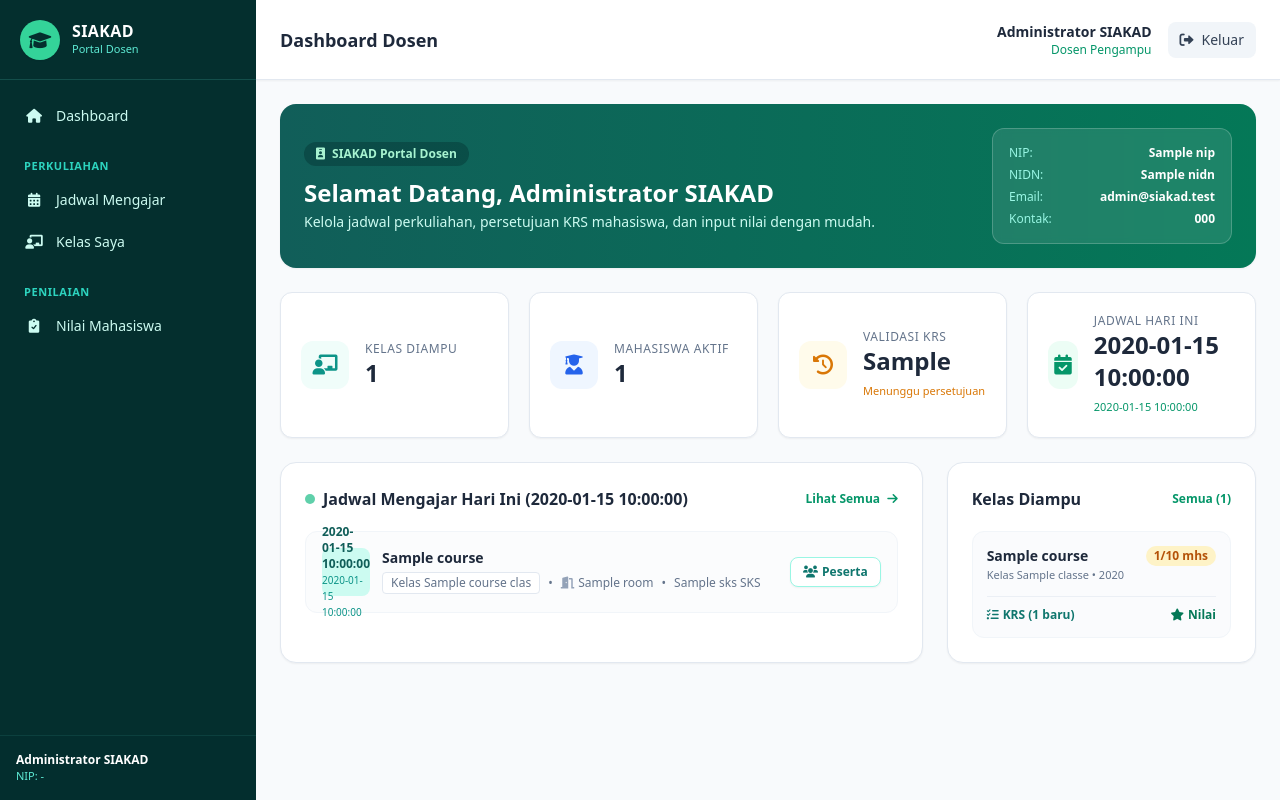
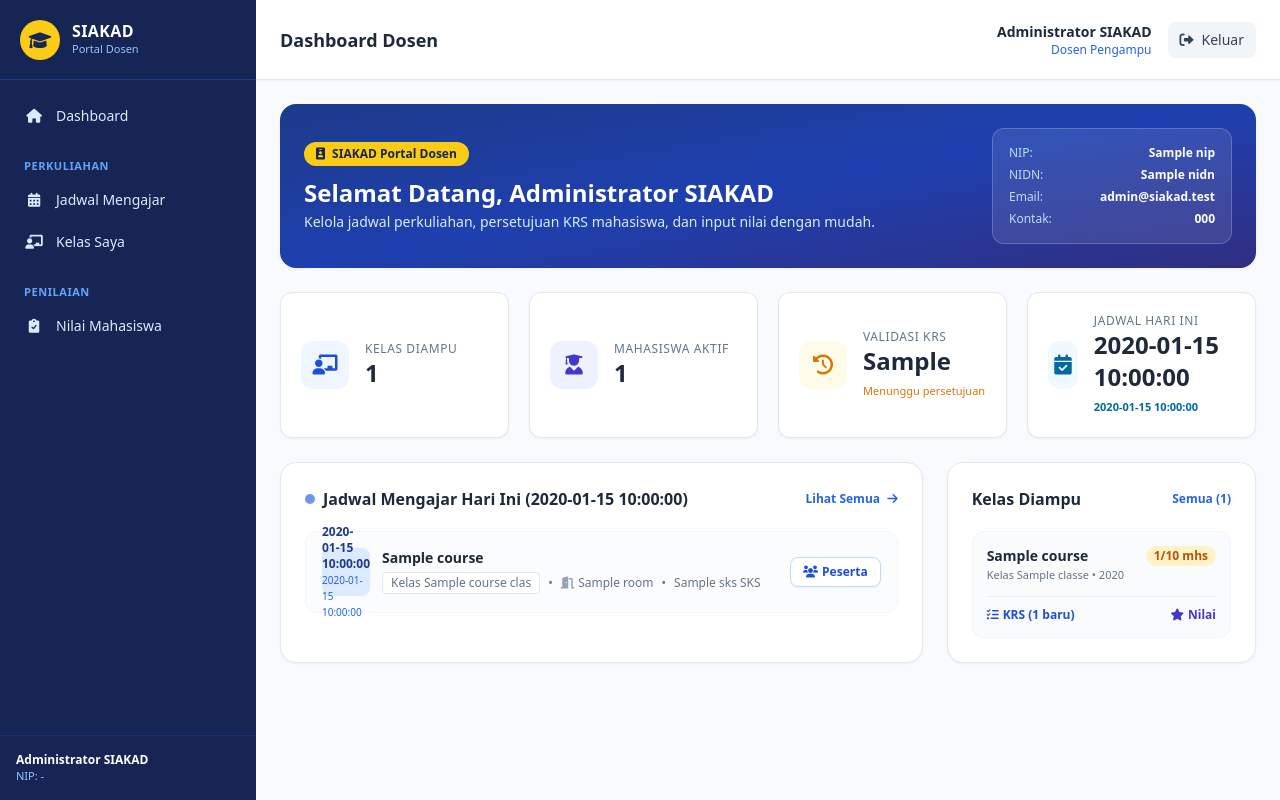
Before and after one commit to RyanIvan/project-kelompok-3B-prakpemro, a Laravel app: template resources/views/dosen/dashboard.blade.php in a window 1280 px wide. Run offline with Laravel 12, Linux system fonts and the light colour scheme; a user stored in the database is signed in; data comes from the database, SQL or seed files in the repository; tables that the repository leaves empty hold one stand-in row (values such as "Sample post"); the template is opened without the code that fills it: most values are stand-ins (such as "Sample title", 1, 10 or a date in 2020); some libraries are stand-ins or nearby versions.

Commit message:
warna
ganti warna dashboard dosen

```diff
--- a/resources/views/dosen/dashboard.blade.php
+++ b/resources/views/dosen/dashboard.blade.php
@@ -5,29 +5,29 @@
 @section('content')
 <div class="space-y-6">
     <!-- WELCOME CARD -->
-    <div class="bg-gradient-to-r from-teal-800 to-emerald-700 text-white rounded-2xl p-6 shadow-sm flex flex-col md:flex-row md:items-center justify-between gap-6">
+    <div class="bg-gradient-to-br from-blue-900 via-blue-800 to-indigo-900 text-white rounded-2xl p-6 shadow-sm flex flex-col md:flex-row md:items-center justify-between gap-6">
         <div>
-            <span class="inline-block px-3 py-1 bg-teal-950/40 text-emerald-200 text-xs font-semibold rounded-full mb-3">
+            <span class="inline-block px-3 py-1 bg-yellow-400 text-blue-950 text-xs font-bold rounded-full mb-3 shadow-sm">
                 <i class="fa-solid fa-id-badge mr-1"></i> SIAKAD Portal Dosen
             </span>
             <h2 class="text-2xl font-bold leading-tight">Selamat Datang, {{ auth()->user()->name }}</h2>
-            <p class="text-teal-100 text-sm mt-1">Kelola jadwal perkuliahan, persetujuan KRS mahasiswa, dan input nilai dengan mudah.</p>
+            <p class="text-blue-100 text-sm mt-1">Kelola jadwal perkuliahan, persetujuan KRS mahasiswa, dan input nilai dengan mudah.</p>
         </div>
         <div class="bg-white/10 backdrop-blur-sm rounded-xl p-4 border border-white/20 text-xs space-y-1.5 min-w-[240px]">
             <div class="flex justify-between">
-                <span class="text-teal-200">NIP:</span>
+                <span class="text-blue-200">NIP:</span>
                 <span class="font-semibold">{{ $lecturer->nip ?? '-' }}</span>
             </div>
             <div class="flex justify-between">
-                <span class="text-teal-200">NIDN:</span>
+                <span class="text-blue-200">NIDN:</span>
                 <span class="font-semibold">{{ $lecturer->nidn ?? '-' }}</span>
             </div>
             <div class="flex justify-between">
-                <span class="text-teal-200">Email:</span>
+                <span class="text-blue-200">Email:</span>
                 <span class="font-semibold">{{ auth()->user()->email }}</span>
             </div>
             <div class="flex justify-between">
-                <span class="text-teal-200">Kontak:</span>
+                <span class="text-blue-200">Kontak:</span>
                 <span class="font-semibold">{{ $lecturer->phone ?? '-' }}</span>
             </div>
         </div>
@@ -37,7 +37,7 @@
     <div class="grid grid-cols-1 sm:grid-cols-2 lg:grid-cols-4 gap-5">
         <!-- Kelas Diampu -->
         <div class="bg-white rounded-xl p-5 border border-slate-200 shadow-sm flex items-center gap-4">
-            <div class="w-12 h-12 rounded-xl bg-teal-50 text-teal-600 flex items-center justify-center text-xl">
+            <div class="w-12 h-12 rounded-xl bg-blue-50 text-blue-700 flex items-center justify-center text-xl">
                 <i class="fa-solid fa-chalkboard-user"></i>
             </div>
             <div>
@@ -48,7 +48,7 @@
 
         <!-- Mahasiswa Diajar -->
         <div class="bg-white rounded-xl p-5 border border-slate-200 shadow-sm flex items-center gap-4">
-            <div class="w-12 h-12 rounded-xl bg-blue-50 text-blue-600 flex items-center justify-center text-xl">
+            <div class="w-12 h-12 rounded-xl bg-indigo-50 text-indigo-700 flex items-center justify-center text-xl">
                 <i class="fa-solid fa-user-graduate"></i>
             </div>
             <div>
@@ -71,13 +71,13 @@
 
         <!-- Jadwal Hari Ini -->
         <div class="bg-white rounded-xl p-5 border border-slate-200 shadow-sm flex items-center gap-4">
-            <div class="w-12 h-12 rounded-xl bg-emerald-50 text-emerald-600 flex items-center justify-center text-xl">
+            <div class="w-12 h-12 rounded-xl bg-sky-50 text-sky-700 flex items-center justify-center text-xl">
                 <i class="fa-solid fa-calendar-check"></i>
             </div>
             <div>
                 <p class="text-xs font-medium text-slate-500 uppercase tracking-wider">Jadwal Hari Ini</p>
                 <h3 class="text-2xl font-bold text-slate-800">{{ $stats['today_schedules_count'] }}</h3>
-                <span class="text-[11px] text-emerald-600 font-medium">{{ $today }}</span>
+                <span class="text-[11px] text-sky-700 font-semibold">{{ $today }}</span>
             </div>
         </div>
     </div>
@@ -88,10 +88,10 @@
         <div class="lg:col-span-2 bg-white rounded-2xl p-6 border border-slate-200 shadow-sm">
             <div class="flex items-center justify-between mb-5">
                 <div class="flex items-center gap-2">
-                    <div class="w-2.5 h-2.5 bg-emerald-500 rounded-full animate-pulse"></div>
+                    <div class="w-2.5 h-2.5 bg-blue-600 rounded-full animate-pulse"></div>
                     <h3 class="font-bold text-slate-800 text-base">Jadwal Mengajar Hari Ini ({{ $today }})</h3>
                 </div>
-                <a href="{{ route('dosen.schedules.index') }}" class="text-xs font-semibold text-emerald-600 hover:text-emerald-700">
+                <a href="{{ route('dosen.schedules.index') }}" class="text-xs font-semibold text-blue-600 hover:text-blue-700">
                     Lihat Semua <i class="fa-solid fa-arrow-right ml-1"></i>
                 </a>
             </div>
@@ -107,11 +107,11 @@
             @else
                 <div class="space-y-3">
                     @foreach ($todaySchedules as $schedule)
-                        <div class="p-4 rounded-xl border border-slate-100 bg-slate-50/60 hover:bg-emerald-50/40 hover:border-emerald-200 transition flex flex-col sm:flex-row sm:items-center justify-between gap-3">
+                        <div class="p-4 rounded-xl border border-slate-100 bg-slate-50/60 hover:bg-blue-50/40 hover:border-blue-200 transition flex flex-col sm:flex-row sm:items-center justify-between gap-3">
                             <div class="flex items-start gap-3">
-                                <div class="w-12 h-12 rounded-lg bg-teal-100 text-teal-800 font-bold flex flex-col items-center justify-center text-xs flex-shrink-0">
+                                <div class="w-12 h-12 rounded-lg bg-blue-100 text-blue-900 font-bold flex flex-col items-center justify-center text-xs flex-shrink-0">
                                     <span>{{ $schedule->start_time }}</span>
-                                    <span class="text-[10px] text-teal-600 font-normal">{{ $schedule->end_time }}</span>
+                                    <span class="text-[10px] text-blue-600 font-normal">{{ $schedule->end_time }}</span>
                                 </div>
                                 <div>
                                     <h4 class="font-bold text-slate-800 text-sm">
@@ -127,7 +127,7 @@
                                 </div>
                             </div>
                             <div class="flex sm:flex-col items-center sm:items-end justify-between gap-2 border-t sm:border-t-0 pt-2 sm:pt-0 border-slate-200">
-                                <a href="{{ route('dosen.classes.show', $schedule->courseClass) }}" class="text-xs bg-white hover:bg-teal-50 text-teal-700 border border-teal-200 font-semibold px-3 py-1.5 rounded-lg transition inline-flex items-center gap-1 shadow-sm">
+                                <a href="{{ route('dosen.classes.show', $schedule->courseClass) }}" class="text-xs bg-white hover:bg-blue-50 text-blue-700 border border-blue-200 font-semibold px-3 py-1.5 rounded-lg transition inline-flex items-center gap-1 shadow-sm">
                                     <i class="fa-solid fa-users"></i> Peserta
                                 </a>
                             </div>
@@ -141,7 +141,7 @@
         <div class="bg-white rounded-2xl p-6 border border-slate-200 shadow-sm flex flex-col">
             <div class="flex items-center justify-between mb-5">
                 <h3 class="font-bold text-slate-800 text-base">Kelas Diampu</h3>
-                <a href="{{ route('dosen.classes.index') }}" class="text-xs font-semibold text-emerald-600 hover:text-emerald-700">
+                <a href="{{ route('dosen.classes.index') }}" class="text-xs font-semibold text-blue-600 hover:text-blue-700">
                     Semua ({{ $stats['total_classes'] }})
                 </a>
             </div>
@@ -164,10 +164,10 @@
                                 </span>
                             </div>
                             <div class="mt-3 pt-2.5 border-t border-slate-200/60 flex items-center justify-between text-xs">
-                                <a href="{{ route('dosen.classes.show', $item) }}" class="text-teal-700 hover:text-teal-900 font-semibold inline-flex items-center gap-1">
+                                <a href="{{ route('dosen.classes.show', $item) }}" class="text-blue-700 hover:text-blue-900 font-semibold inline-flex items-center gap-1">
                                     <i class="fa-solid fa-list-check"></i> KRS ({{ $item->pending_count }} baru)
                                 </a>
-                                <a href="{{ route('dosen.grades.edit', $item) }}" class="text-emerald-700 hover:text-emerald-900 font-semibold inline-flex items-center gap-1">
+                                <a href="{{ route('dosen.grades.edit', $item) }}" class="text-indigo-700 hover:text-indigo-900 font-semibold inline-flex items-center gap-1">
                                     <i class="fa-solid fa-star"></i> Nilai
                                 </a>
                             </div>
--- a/resources/views/layouts/dosen.blade.php
+++ b/resources/views/layouts/dosen.blade.php
@@ -22,25 +22,25 @@
 
 <div class="flex min-h-screen">
     <!-- SIDEBAR -->
-    <aside class="w-64 bg-teal-950 text-white flex-shrink-0 hidden md:flex flex-col">
-        <div class="h-20 flex items-center gap-3 px-5 border-b border-teal-900">
-            <div class="w-10 h-10 bg-emerald-400 rounded-full flex items-center justify-center text-teal-950 text-lg shadow-sm">
+    <aside class="w-64 bg-blue-950 text-white flex-shrink-0 hidden md:flex flex-col">
+        <div class="h-20 flex items-center gap-3 px-5 border-b border-blue-900">
+            <div class="w-10 h-10 bg-yellow-400 rounded-full flex items-center justify-center text-blue-950 text-lg shadow-sm">
                 <i class="fa-solid fa-graduation-cap"></i>
             </div>
             <div>
                 <p class="font-bold leading-tight tracking-wide">SIAKAD</p>
-                <p class="text-[11px] text-teal-300 font-medium">Portal Dosen</p>
+                <p class="text-[11px] text-blue-300 font-medium">Portal Dosen</p>
             </div>
         </div>
 
         <nav class="flex-1 overflow-y-auto py-4 px-3 text-sm">
             @foreach ($menu as $navItem)
                 @isset($navItem['section'])
-                    <p class="text-[11px] uppercase tracking-wider text-teal-400 font-semibold px-3 mt-5 mb-1">{{ $navItem['section'] }}</p>
+                    <p class="text-[11px] uppercase tracking-wider text-blue-400 font-semibold px-3 mt-5 mb-1">{{ $navItem['section'] }}</p>
                 @else
                     <a href="{{ route($navItem['route']) }}"
                        class="flex items-center gap-3 px-3 py-2.5 rounded-lg mb-0.5 transition
-                              {{ request()->routeIs($navItem['match']) ? 'bg-emerald-600 text-white font-semibold shadow-sm' : 'text-teal-100 hover:bg-teal-900 hover:text-white' }}">
+                              {{ request()->routeIs($navItem['match']) ? 'bg-blue-600 text-white font-semibold shadow-sm' : 'text-blue-100 hover:bg-blue-900 hover:text-white' }}">
                         <i class="fa-solid {{ $navItem['icon'] }} w-5 text-center"></i>
                         <span>{{ $navItem['label'] }}</span>
                     </a>
@@ -48,7 +48,7 @@
             @endforeach
         </nav>
 
-        <div class="p-4 border-t border-teal-900/60 bg-teal-950/40 text-xs text-teal-300">
+        <div class="p-4 border-t border-blue-900/60 bg-blue-950/40 text-xs text-blue-300">
             <p class="font-semibold text-white truncate">{{ auth()->user()->name }}</p>
             <p class="truncate text-[11px]">NIP: {{ auth()->user()->lecturer?->nip ?? '-' }}</p>
         </div>
@@ -69,7 +69,7 @@
             <div class="flex items-center gap-4">
                 <div class="text-right leading-tight hidden sm:block">
                     <p class="text-sm font-semibold text-slate-800">{{ auth()->user()->name }}</p>
-                    <p class="text-xs text-emerald-600 font-medium">Dosen Pengampu</p>
+                    <p class="text-xs text-blue-600 font-medium">Dosen Pengampu</p>
                 </div>
                 <form method="POST" action="{{ route('logout') }}">
                     @csrf
```
Also changed, not shown: resources/views/dosen/classes/index.blade.php (+9 -9 lines), resources/views/dosen/classes/show.blade.php (+8 -8 lines), resources/views/dosen/grades/edit.blade.php (+11 -11 lines), resources/views/dosen/grades/index.blade.php (+6 -6 lines), resources/views/dosen/schedules/index.blade.php (+4 -4 lines).
